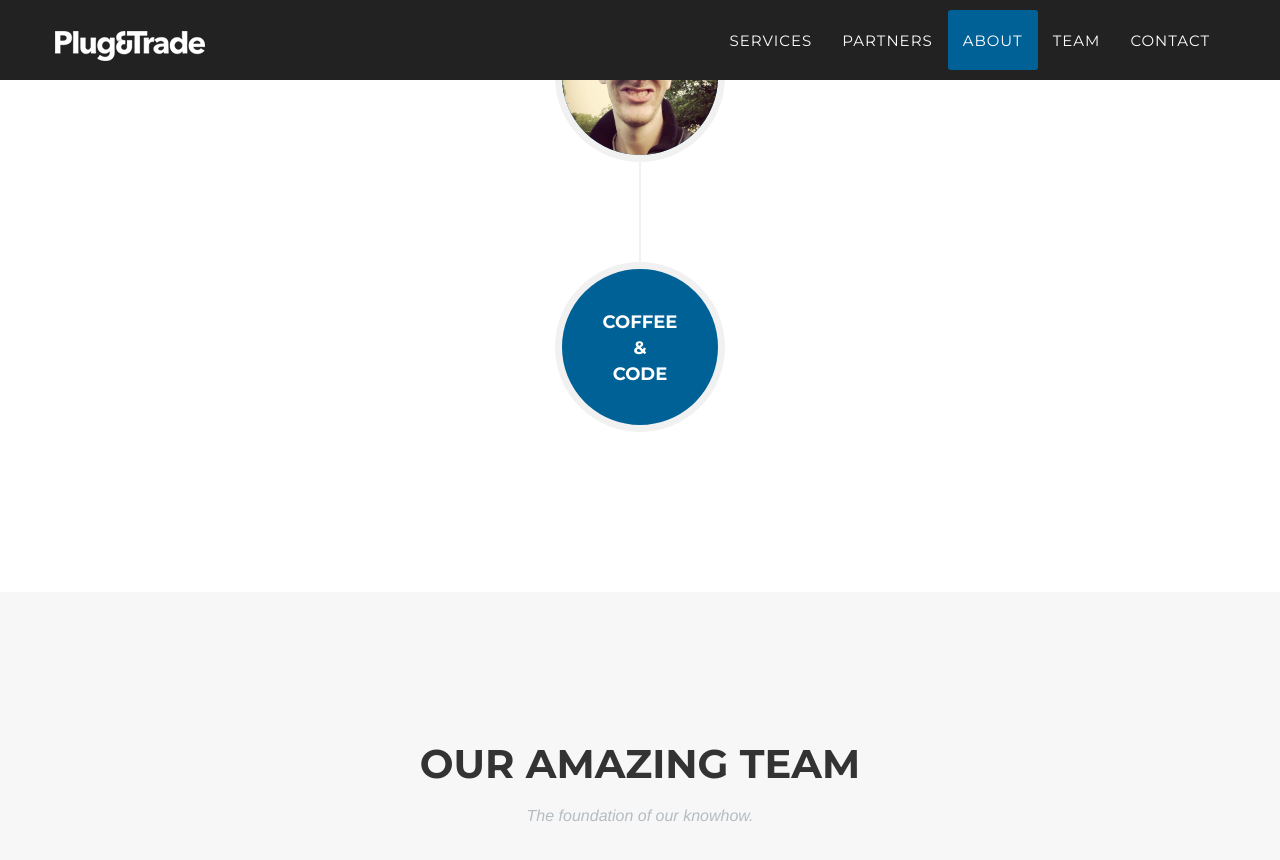
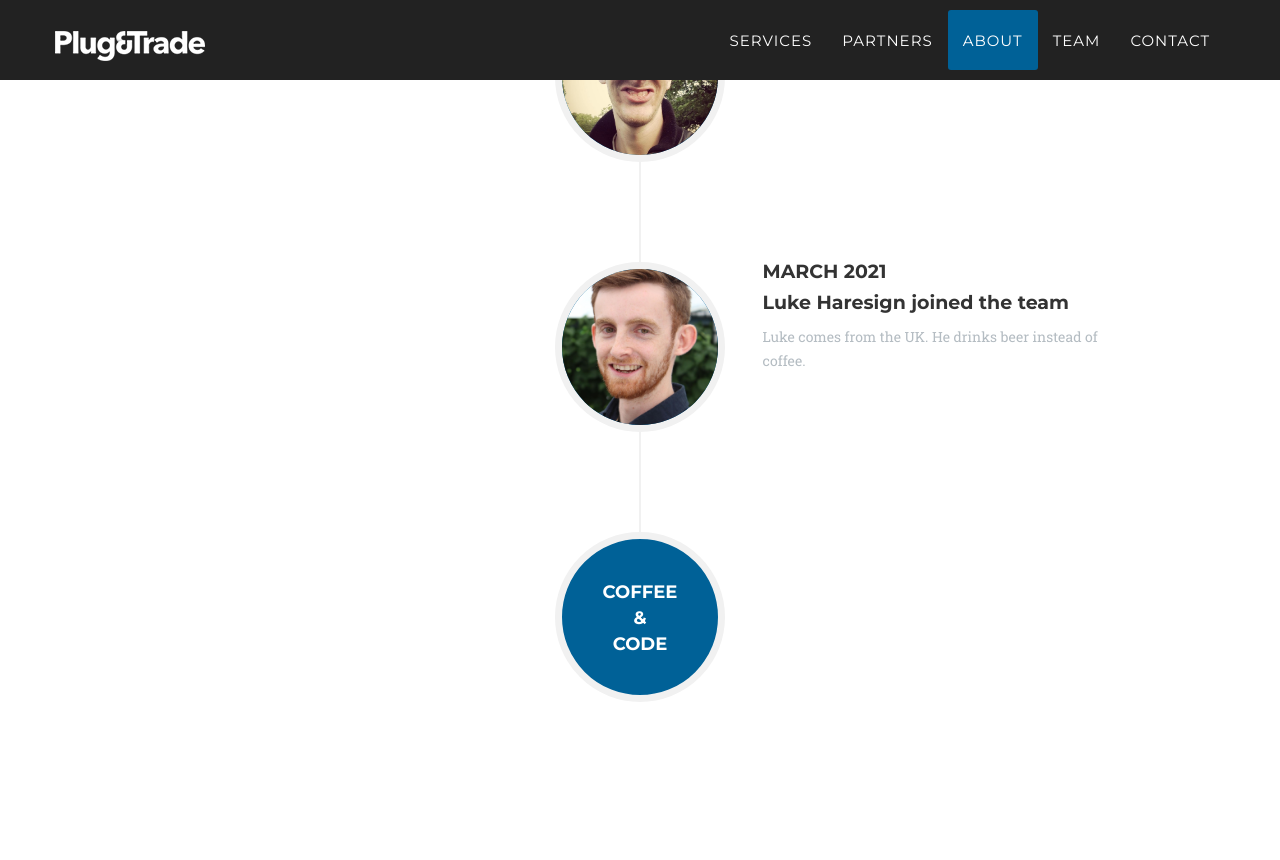
Before and after one commit to PlugAndTrade/plugandtrade.github.io, a Jekyll site: the page built from index.html, in a window 1280 px wide and 900 px high, scrolled down 4420 px. Shown: the top 860 px of the window. Built offline with Jekyll 4.4.1, drawn with Linux system fonts in a browser that asks for light colours; some web fonts are replaced; some of the changed text lies outside the part shown.

Commit message:
Adding Luke

```diff
--- a/_config.yml
+++ b/_config.yml
@@ -54,6 +54,15 @@ people:
     - title: linkedin
       url: https://www.linkedin.com/in/maxnoack/
 
+- name: Luke Haresign
+  pic: 9
+  position: Squash Champion
+  social:
+    - title: github
+      url: https://github.com/lharesign
+    - title: linkedin
+      url: https://www.linkedin.com/in/lukeharesign/
+
 # Social networks usernames (many more available: google-plus, flickr, dribbble, pinterest, instagram, tumblr, linkedin, etc.)
 social:
   - title: twitter
--- a/_includes/about.html
+++ b/_includes/about.html
@@ -108,6 +108,20 @@
                                 </div>
                             </div>
                         </li>
+                        <li class="timeline-inverted">
+                            <div class="timeline-image">
+                                <img class="img-circle img-responsive" src="img/team/9.jpg" alt="Luke Haresign">
+                            </div>
+                            <div class="timeline-panel">
+                                <div class="timeline-heading">
+                                    <h4>March 2021</h4>
+                                    <h4 class="subheading">Luke Haresign joined the team</h4>
+                                </div>
+                                <div class="timeline-body">
+                                    <p class="text-muted">Luke comes from the UK. He drinks beer instead of coffee.</p>
+                                </div>
+                            </div>
+                        </li>
                         <li class="timeline-image">
                             <div class="timeline-image">
                                 <h4>Coffee<br>&<br>Code</h4>
```
Also changed, not shown: img/team/9.jpg (added).
